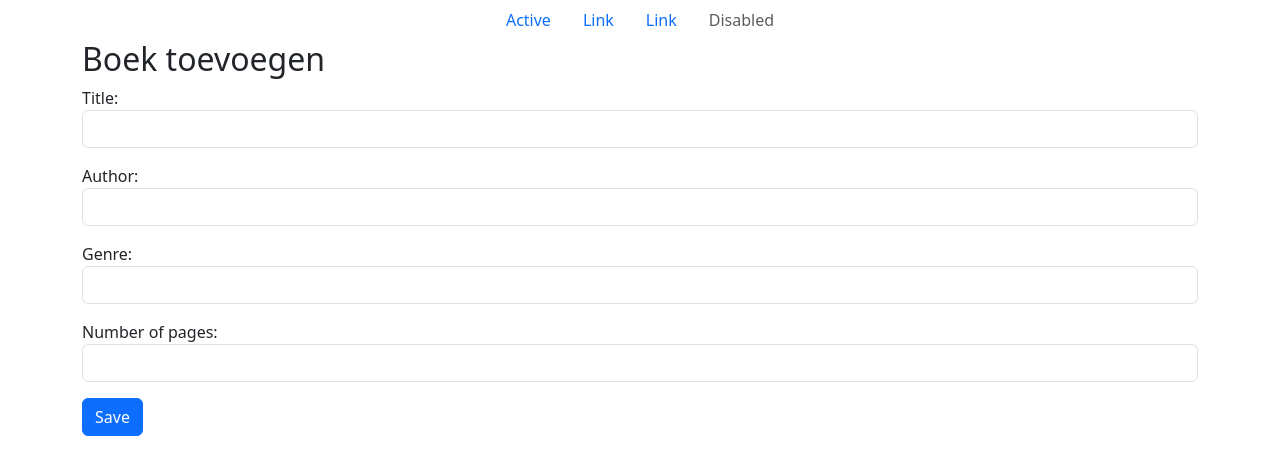
After one commit to voxxxiee/Django_Project, a Django app: page /bookform/ in a window 1280 px wide. The commit adds this page. Shown: the top 475 px of the page. Run offline with Django 4.2, Linux system fonts and the light colour scheme; some libraries are stand-ins or nearby versions.

Commit message:
form en view voor het toevoegen van een boek gemaakt, ook op paar plekjes formatting gefixt, en als laatste aan de base wat bootstrap dingen toegevoegd

```diff
--- /dev/null
+++ b/eind_opdracht/base/forms.py
@@ -0,0 +1,17 @@
+from logging import PlaceHolder
+from django import forms
+from django.forms import widgets
+from .models import Book
+
+
+class BookForm(forms.ModelForm):
+    class Meta:
+        model = Book
+        fields = ('title', 'author', 'genre', 'number_of_pages')
+
+        widgets = {
+                'title': forms.TextInput(attrs={'class': 'form-control', 'required': True}),
+                'author': forms.TextInput(attrs={'class': 'form-control', 'required': True}),
+                'genre': forms.TextInput(attrs={'class': 'form-control', 'required': True}),
+                'number_of_pages': forms.NumberInput(attrs={'class': 'form-control', 'required': True}),
+        }
--- a/eind_opdracht/base/models.py
+++ b/eind_opdracht/base/models.py
@@ -2,6 +2,7 @@ from django.db import models
 from django.contrib.auth.models import User
 from django.db.models.signals import post_save
 from django.dispatch import receiver
+
 
 # Create your models here.
 class Profile(models.Model):
@@ -12,6 +13,7 @@ class Profile(models.Model):
 
     def __str__(self):
         return self.user.username
+
 
 class Book(models.Model):
     title = models.CharField(max_length=100)
@@ -24,6 +26,8 @@ class Book(models.Model):
     def __str__(self):
         return f"{self.title} by {self.author}  -  {self.genre} -  {self.number_of_pages} pages"
 
+
+
 class Read(models.Model):
     book = models.ForeignKey(Book, on_delete=models.CASCADE)
     user = models.ForeignKey(User, on_delete=models.CASCADE)
@@ -33,6 +37,7 @@ class Read(models.Model):
     def __str__(self):
         return f"{self.user.username} read {self.book.title} on {self.date} and gave it a score of {self.score}"
 
+
 @receiver(post_save, sender=User)
 def create_user_profile(sender, instance, created, **kwargs):
     if created:
--- /dev/null
+++ b/eind_opdracht/base/templates/base/add_book.html
@@ -0,0 +1,13 @@
+{% extends 'base/base.html' %}
+{% load static %}
+{% block title %}Boek toevoegen{% endblock %}
+{% block content %}
+	<h2>Boek toevoegen</h2>
+	<form method="POST">
+		<div class="mb-3">
+			{% csrf_token %}
+			{{ form.as_p }}
+		</div>
+		<input type="submit" class="btn btn-primary" value="Save">
+	</form>
+{% endblock %}
--- a/eind_opdracht/base/templates/base/base.html
+++ b/eind_opdracht/base/templates/base/base.html
@@ -14,7 +14,9 @@
        {% include 'base/menu.html' %}
     </header>
     <main>
-        {% block content %} {% endblock %}
+		<div class="container">
+        	{% block content %} {% endblock %}
+		</div>
     </main>
     <footer>
 
--- a/eind_opdracht/base/urls.py
+++ b/eind_opdracht/base/urls.py
@@ -5,4 +5,6 @@ app_name = 'base'
 
 urlpatterns = [
     path('', views.index, name='index'),
+    path('bookform/', views.add_book, name="bookform"),
+    path('bookform/<int:pk>/', views.add_book, name="bookform"),
 ]
--- a/eind_opdracht/base/views.py
+++ b/eind_opdracht/base/views.py
@@ -1,5 +1,44 @@
-from django.shortcuts import render
-# Create your views here.
+from django.shortcuts import get_object_or_404, redirect, render
+from django.utils.formats import numberformat
+from .models import Book
+from .forms import BookForm
+from django.contrib import messages
+
 
 def index(request):
     return render(request, 'base/index.html')
+
+
+def add_book(request, pk=None):
+    if request.method == "POST":
+        print("BOE")
+        if pk is not None:
+            book = Book.objects.get(pk=pk)
+            form = BookForm(request.POST, instance=book)
+        else:
+            form = BookForm(request.POST)
+
+        # om te checken of het boek niet stiekem al bestaat
+        title = request.POST.get("title")
+        author = request.POST.get("author")
+        # om te checken of het gegeven getal niet -1 is oid
+        number_of_pages = int(request.POST.get("number_of_pages"))
+        does_exist = Book.objects.filter(title=title, author=author).exists()
+        if does_exist is True:
+            form.add_error("title", "Dit boek bestaat al van deze schrijver")
+
+        if number_of_pages < 1:
+            form.add_error("number_of_pages", "Je moet een positief nummer geven voor het aantal pagina's")
+
+        if form.is_valid():
+            form.save()
+            messages.success(request, "Het boek is succesvol opgeslagen!")
+            return redirect("")
+    else:
+        if pk is None:
+            form = BookForm()
+        else:
+            book = Book.objects.get(pk=pk)
+            form = BookForm(instance=book)
+    context = {'form': form}
+    return render(request, 'base/add_book.html', context)
```
Also changed, not shown: eind_opdracht/db.sqlite3.
